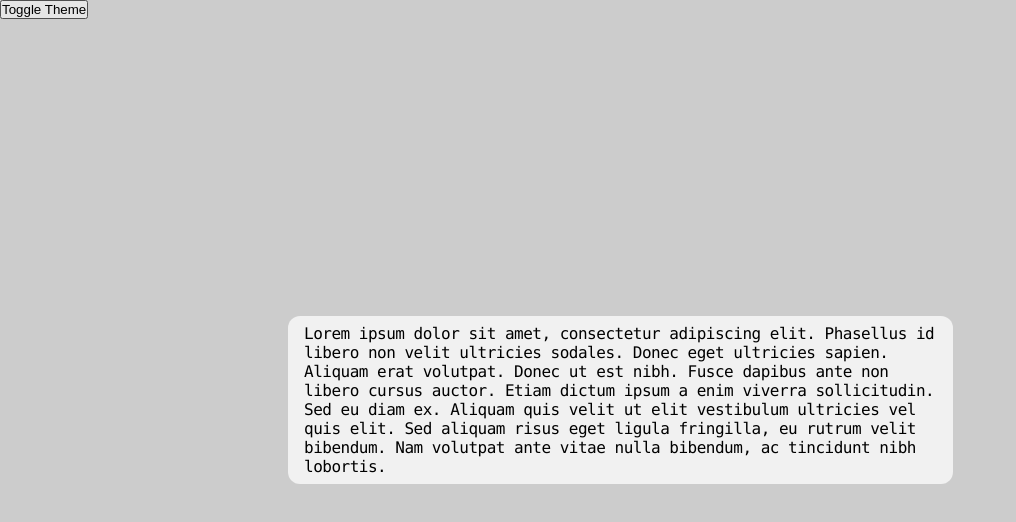
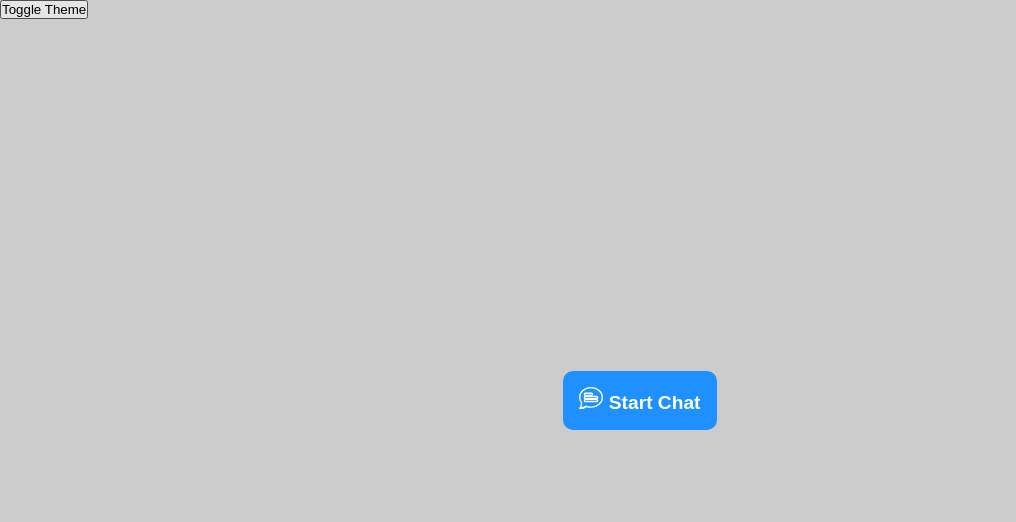
Before and after one commit to ranaintizar/chathive, a Next.js app: page / in a window 1280 px wide. Shown: the top 522 px of the page, without its empty margins (0-1016 px from the left). Built offline with nearby package versions, Linux system fonts and the light colour scheme.

Commit message:
Create Start Chat Button

```diff
--- a/pages/index.tsx
+++ b/pages/index.tsx
@@ -6,6 +6,7 @@ import ChatItem from "components/chat-item/ChatItem";
 import MessageItem from "components/message-item";
 import EnterMsg from "components/enter-msg";
 import Spinner from "components/spinner";
+import StartChatBtn from "components/start-chat-button";
 
 export default function Home() {
   const [theme, setTheme] = React.useState("light");
@@ -67,7 +68,7 @@ export default function Home() {
         >
           Toggle Theme
         </button>
-        <MessageItem variant="secondary" theme={theme} />
+        <StartChatBtn theme={theme} />
       </main>
     </>
   );
--- /dev/null
+++ b/src/components/start-chat-button/StartChatBtn.module.scss
@@ -0,0 +1,18 @@
+.chatBtn {
+  display: flex;
+  align-items: center;
+  padding: 1rem;
+  font-size: 1.2rem;
+  font-weight: 600;
+  gap: 10px;
+  border: none;
+  background: #1e90ff;
+  color: #fff;
+  border-radius: 10px;
+  cursor: pointer;
+  transition: all 0.3s;
+
+  &:hover {
+    box-shadow: 0 0 20px 6px #1e90ff;
+  }
+}
--- /dev/null
+++ b/src/components/start-chat-button/StartChatBtn.tsx
@@ -0,0 +1,25 @@
+import React from "react";
+import clsx from "clsx";
+
+import ChatIcon from "assets/chat.svg";
+
+import stl from "./StartChatBtn.module.scss";
+
+const StartChatBtn = ({ startChatHandler, customClass }: any) => {
+  return (
+    <button
+      onClick={startChatHandler}
+      className={clsx(stl.chatBtn, customClass)}
+    >
+      <span className={stl.btnContent}>
+        <ChatIcon /> Start Chat
+      </span>
+    </button>
+  );
+};
+
+StartChatBtn.defaultProps = {
+  startChatHandler: () => console.log("Chat Button Clicked..."),
+};
+
+export default StartChatBtn;
--- /dev/null
+++ b/src/components/start-chat-button/index.tsx
@@ -0,0 +1,3 @@
+import StartChatBtn from "./StartChatBtn";
+
+export default StartChatBtn;
```
Also changed, not shown: src/assets/chat.svg (added).
